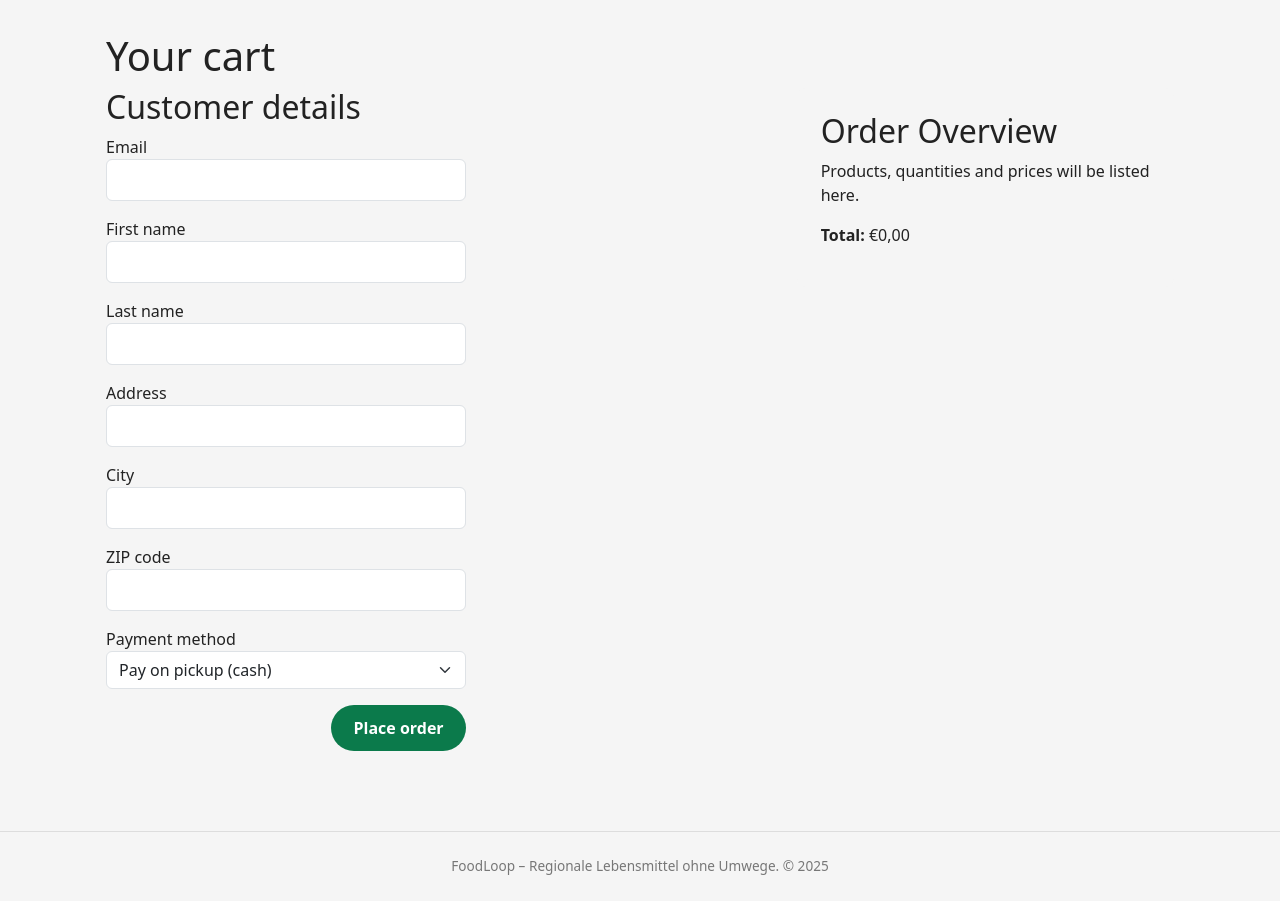
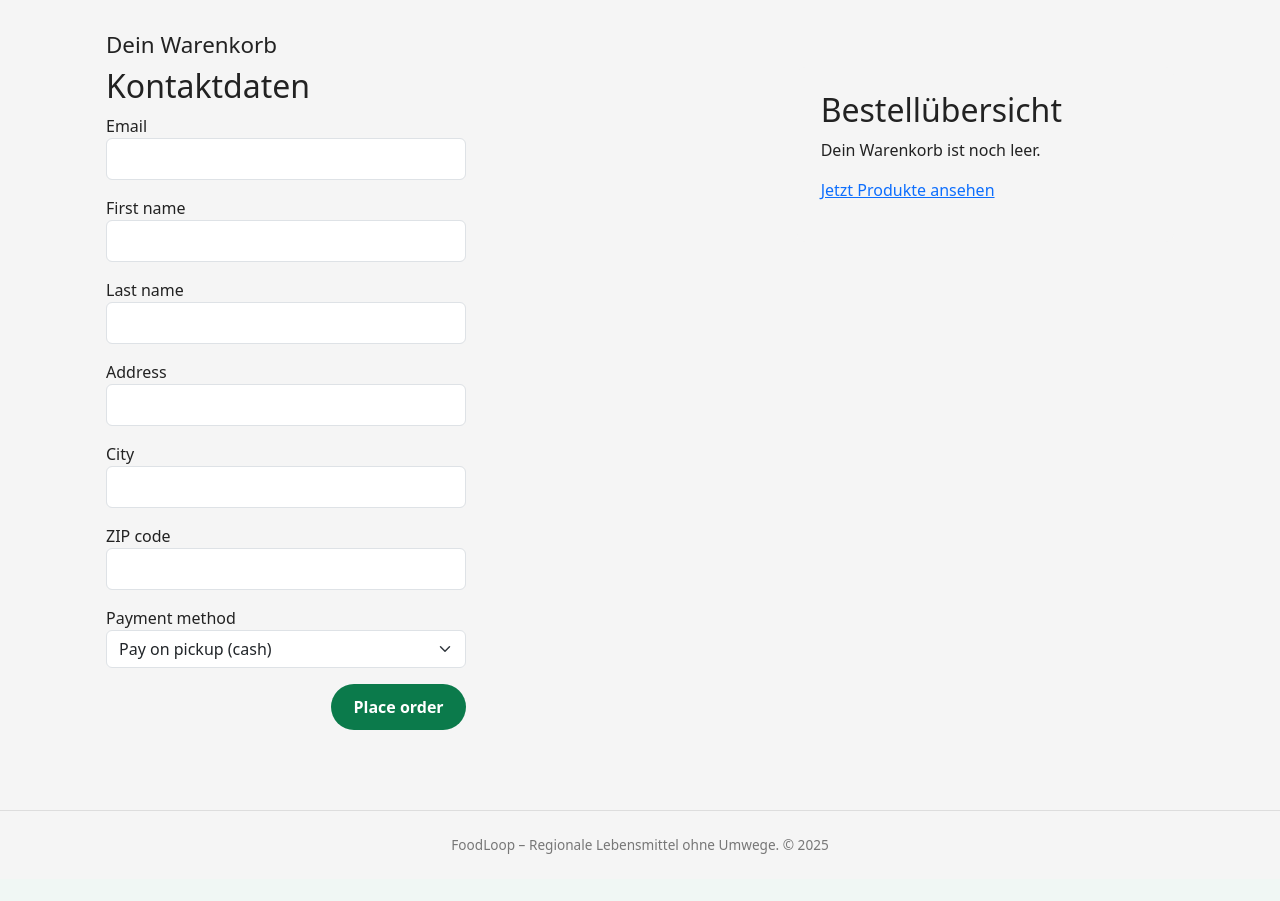
Before and after one commit to kaangecer/e-farmersmarket, a Flask app: page /cart in a window 1280 px wide. Shown: the part 64-965 px from the top of the page. After the commit the page ends 918 px from the top, so only its background shows below. Run offline with Flask 3, Linux system fonts and the light colour scheme.

Commit message:
add cart summary sidebar (right side) with session items (products) and total

```diff
--- a/templates/cart.html
+++ b/templates/cart.html
@@ -3,12 +3,13 @@
 {% block title %}Cart – FoodLoop{% endblock %}
 
 {% block content %}
-  <h1>Your cart</h1>
+<section>
+  <h1 class="section-title">Dein Warenkorb</h1>
 
   <div class="cart-layout">
     <!-- LEFT: customer form -->
     <div class="cart-form-column">
-      <h2>Customer details</h2>
+      <h2>Kontaktdaten</h2>
       <form method="POST" action="{{ url_for('cart') }}" class="auth-form">
         {{ form.hidden_tag() }}
 
@@ -51,7 +52,6 @@
           {{ form.zip_code(class_="form-control") }}
         </div>
 
-
         <div class="form-row">
           {{ form.payment_method.label }}
           {{ form.payment_method(class_="form-select") }}
@@ -65,9 +65,25 @@
 
     <!-- RIGHT: order overview -->
     <aside class="cart-summary-column">
-      <h2>Order Overview</h2>
-      <p>Products, quantities and prices will be listed here.</p>
-      <p><strong>Total:</strong> €0,00</p>
+      <h2>Bestellübersicht</h2>
+
+      {% if items %}
+        <ul style="list-style:none; padding:0; margin:0 0 1rem 0;">
+          {% for item in items %}
+            <li style="margin-bottom:0.75rem;">
+              <strong>{{ item.product.name }}</strong><br>
+              {{ "%.2f"|format(item.product.price) }} € × {{ item.qty }}
+              = {{ "%.2f"|format(item.line_total) }} €
+            </li>
+          {% endfor %}
+        </ul>
+
+        <p><strong>Total:</strong> {{ "%.2f"|format(total) }} €</p>
+      {% else %}
+        <p>Dein Warenkorb ist noch leer.</p>
+        <p><a href="{{ url_for('products') }}">Jetzt Produkte ansehen</a></p>
+      {% endif %}
     </aside>
   </div>
+</section>
 {% endblock %}
```
